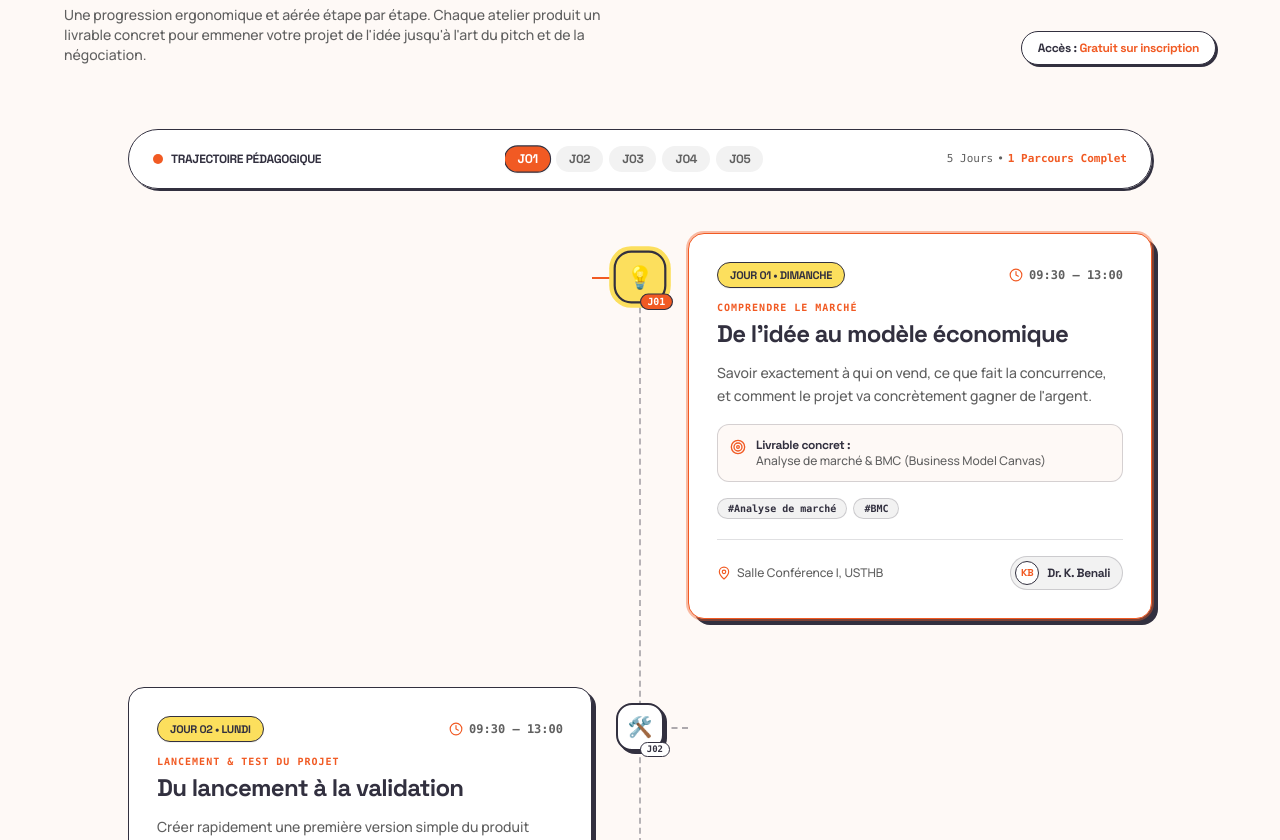
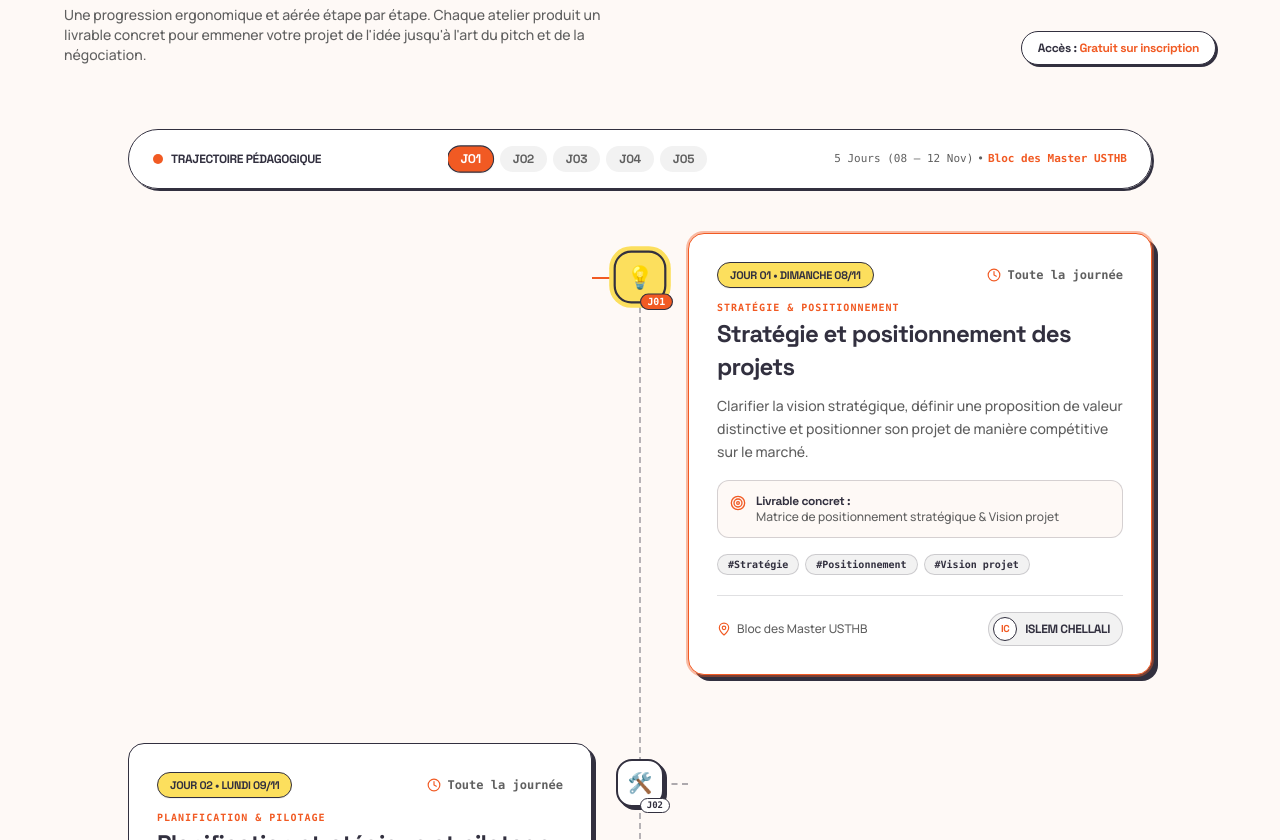
Before and after one commit to b4myns/inno-week-usthb, a Next.js app: page / in a window 1280 px wide. Shown: the part 1960-2800 px from the top of the page. Built offline with nearby package versions, Linux system fonts and the light colour scheme.

Commit message:
feat: ajout logo Renoh Tech dans navbar, mise à jour formateurs et lieu Bloc des Master USTHB

```diff
--- a/src/app/page.tsx
+++ b/src/app/page.tsx
@@ -131,7 +131,7 @@ export default function Home() {
             <FolderBadge
               title="Lancement"
               subtitle="Dimanche 08 Novembre"
-              tag="USTHB"
+              tag="BLOC DES MASTER"
               rotate={-3}
             />
           </div>
@@ -313,13 +313,13 @@ export default function Home() {
         <div className="grid grid-cols-1 md:grid-cols-3 gap-10 pb-10 border-b border-[#32303F]/15">
           {/* Column 1: Brand & Description */}
           <div className="space-y-3">
-            <DualBrandLogos />
+            <DualBrandLogos showRenoh={false} />
             <p className="text-xs text-[#606060] leading-relaxed">
               L&apos;accélérateur d&apos;innovation étudiante et d&apos;entrepreneuriat technologique de l&apos;Université des Sciences et de la Technologie Houari Boumediene.
             </p>
             <div className="inline-flex items-center gap-1.5 text-xs font-heading font-bold text-[#32303F] bg-white px-3 py-1 rounded-full border border-[#32303F]">
               <MapPin className="w-3.5 h-3.5 text-[#F15A23]" />
-              <span>USTHB Bab Ezzouar, Alger</span>
+              <span>Bloc des Master USTHB • Bab Ezzouar</span>
             </div>
           </div>
 
--- a/src/app/register/page.tsx
+++ b/src/app/register/page.tsx
@@ -29,33 +29,33 @@ interface FormData {
 const ALL_FORMATIONS = [
   {
     id: "01",
-    day: "Jour 01 • Dimanche",
-    title: "01. De l'idée au modèle économique / Comprendre le marché",
-    desc: "Savoir exactement à qui on vend, ce que fait la concurrence, et comment le projet va concrètement gagner de l'argent (Analyse de marché & BMC).",
+    day: "Jour 01 • Dimanche 08/11 (Toute la journée)",
+    title: "01. Stratégie et positionnement des projets — Islem Chellali",
+    desc: "Clarifier la vision stratégique, définir une proposition de valeur distinctive et positionner son projet de manière compétitive (Lieu : Bloc des Master USTHB).",
   },
   {
     id: "02",
-    day: "Jour 02 • Lundi",
-    title: "02. Du lancement à la validation / Lancement & Test du projet",
-    desc: "Créer rapidement une première version simple du produit (MVP), la faire tester par de vrais utilisateurs et ajuster le tir sans gaspiller d'argent.",
+    day: "Jour 02 • Lundi 09/11 (Toute la journée)",
+    title: "02. Planification stratégique et pilotage de projet — Mohamed Yakoubi",
+    desc: "Structurer la feuille de route opérationnelle, maîtriser les outils de pilotage de projet et exécuter avec agilité (Lieu : Bloc des Master USTHB).",
   },
   {
     id: "03",
-    day: "Jour 03 • Mardi",
-    title: "03. De la rentabilité au financement / Budget & Aides financières",
-    desc: "Calculer les dépenses et recettes pour savoir à partir de quand le projet devient rentable, et trouver des aides publiques pour se lancer.",
+    day: "Jour 03 • Mardi 10/11 (Demi-journée)",
+    title: "03. Ingénierie financière et rentabilité des projets — Billel Moula",
+    desc: "Modélisation financière prévisionnelle, rentabilité, structure des coûts et leviers d'aides et financements (Lieu : Bloc des Master USTHB).",
   },
   {
     id: "04",
-    day: "Jour 04 • Mercredi",
-    title: "04. Des ressources financières à la sécurisation / Investisseurs & Protection légale",
-    desc: "Trouver des investisseurs plus importants et protéger juridiquement ses idées, sa marque et l'entente entre associés.",
+    day: "Jour 04 • Mercredi 11/11 (Demi-journée)",
+    title: "04. Stratégies commerciale et développement des marchés — Abdelmalek Chetta",
+    desc: "Techniques de prospection, Go-To-Market, acquisition clients et pénétration stratégique des marchés (Lieu : Bloc des Master USTHB).",
   },
   {
     id: "05",
-    day: "Jour 05 • Jeudi",
-    title: "05. Du pitch à la croissance / Réussir son Pitch",
-    desc: "Convaincre des jurys ou investisseurs en quelques minutes avec une présentation percutante, storytelling financier et négociations de pitch.",
+    day: "Jour 05 • Jeudi 12/11 (Demi-journée)",
+    title: "05. Croissance stratégique et pérennisation des projets — Hicham Gaoua",
+    desc: "Mise à l'échelle durable, pérennisation des structures, levée de fonds et pitch devant jury (Lieu : Bloc des Master USTHB).",
   },
 ];
 
@@ -285,7 +285,7 @@ export default function RegisterPage() {
 
                   <p className="text-xs sm:text-sm text-[#32303F] leading-relaxed font-medium">
                     L&apos;équipe organisatrice du club PI va examiner votre profil et vos motivations.
-                    La décision officielle ainsi que votre convocation pour les ateliers à l&apos;USTHB vous seront envoyées directement par <strong>e-mail</strong> à :
+                    La décision officielle ainsi que votre convocation pour les ateliers au Bloc des Master USTHB vous seront envoyées directement par <strong>e-mail</strong> à :
                   </p>
 
                   <div className="inline-flex items-center gap-2 bg-[#FEF9F6] border border-[#32303F] rounded-xl px-3.5 py-2 text-xs font-mono font-bold text-[#10459A]">
--- a/src/components/FAQAccordion.tsx
+++ b/src/components/FAQAccordion.tsx
@@ -4,6 +4,10 @@ import { useState } from "react";
 import { motion, AnimatePresence } from "framer-motion";
 
 const FAQS = [
+  {
+    q: "Où se déroule l'événement ?",
+    a: "Tous les ateliers et sessions de l'Inno-Week se déroulent dans le Bloc des Master USTHB (Bab Ezzouar, Alger).",
+  },
   {
     q: "L'inscription à l'Inno-Week est-elle gratuite ?",
     a: "Oui, la participation à l'ensemble des 5 ateliers de l'Inno-Week est 100% gratuite pour tous les étudiants sélectionnés par Project Initiative.",
--- a/src/components/Navbar.tsx
+++ b/src/components/Navbar.tsx
@@ -17,8 +17,22 @@ export default function Navbar() {
             </span>
           </Link>
           <span className="hidden sm:inline-block text-[11px] font-mono uppercase bg-[#ECE4D5] text-[#78716C] px-2 py-0.5 rounded-full border border-[#DED3BF]">
-            CENTRE BAB EZZOUAR
+            BLOC DES MASTER USTHB
           </span>
+          <a
+            href="https://renohdz.com/"
+            target="_blank"
+            rel="noopener noreferrer"
+            className="flex items-center gap-1.5 hover:opacity-85 transition"
+            title="Renoh Tech"
+          >
+            {/* eslint-disable-next-line @next/next/no-img-element */}
+            <img
+              src="/renoh-dz-logo-tight.png"
+              alt="Renoh Tech"
+              className="h-6 w-auto object-contain"
+            />
+          </a>
         </div>
 
         {/* Right: Navigation Links */}
--- a/src/components/ProgramTree.tsx
+++ b/src/components/ProgramTree.tsx
@@ -35,100 +35,100 @@ const WORKSHOP_STEPS: WorkshopStep[] = [
   {
     id: "01",
     stepNumber: "01",
-    day: "Jour 01 • Dimanche",
-    time: "09:30 — 13:00",
-    title: "De l'idée au modèle économique",
-    subtitle: "COMPRENDRE LE MARCHÉ",
+    day: "Jour 01 • Dimanche 08/11",
+    time: "Toute la journée",
+    title: "Stratégie et positionnement des projets",
+    subtitle: "STRATÉGIE & POSITIONNEMENT",
     description:
-      "Savoir exactement à qui on vend, ce que fait la concurrence, et comment le projet va concrètement gagner de l'argent.",
-    deliverable: "Analyse de marché & BMC (Business Model Canvas)",
-    location: "Salle Conférence I, USTHB",
+      "Clarifier la vision stratégique, définir une proposition de valeur distinctive et positionner son projet de manière compétitive sur le marché.",
+    deliverable: "Matrice de positionnement stratégique & Vision projet",
+    location: "Bloc des Master USTHB",
     trainer: {
-      name: "Dr. K. Benali",
-      role: "Expert Business Models & Enseignant USTHB",
-      initials: "KB",
+      name: "ISLEM CHELLALI",
+      role: "Expert Stratégie & Positionnement de Projets",
+      initials: "IC",
     },
-    tags: ["Analyse de marché", "BMC"],
+    tags: ["Stratégie", "Positionnement", "Vision projet"],
     icon: "💡",
     nodeBg: "bg-[#FCDF5D]",
   },
   {
     id: "02",
     stepNumber: "02",
-    day: "Jour 02 • Lundi",
-    time: "09:30 — 13:00",
-    title: "Du lancement à la validation",
-    subtitle: "LANCEMENT & TEST DU PROJET",
+    day: "Jour 02 • Lundi 09/11",
+    time: "Toute la journée",
+    title: "Planification stratégique et pilotage de projet",
+    subtitle: "PLANIFICATION & PILOTAGE",
     description:
-      "Créer rapidement une première version simple du produit (MVP), la faire tester par de vrais utilisateurs et ajuster le tir sans gaspiller d'argent.",
-    deliverable: "Stratégie Go-To-Market & Méthode de pivot rapide",
-    location: "Open Espace Découverte, USTHB",
+      "Structurer la feuille de route opérationnelle, maîtriser les outils de pilotage de projet et définir les jalons clés pour exécuter avec agilité.",
+    deliverable: "Roadmap opérationnelle & Plan de pilotage de projet",
+    location: "Bloc des Master USTHB",
     trainer: {
-      name: "O. Mansouri",
-      role: "Product Lead & Formateur Startup",
-      initials: "OM",
+      name: "MOHAMED YAKOUBI",
+      role: "Expert Planification & Pilotage de Projets",
+      initials: "MY",
     },
-    tags: ["Stratégie Go-To-Market", "Agilité stratégique et pivot de projet"],
+    tags: ["Planification stratégique", "Pilotage", "Méthodes Agiles"],
     icon: "🛠️",
     nodeBg: "bg-[#FFFFFF]",
   },
   {
     id: "03",
     stepNumber: "03",
-    day: "Jour 03 • Mardi",
-    time: "09:30 — 13:00",
-    title: "De la rentabilité au financement",
-    subtitle: "BUDGET & AIDES FINANCIÈRES",
+    day: "Jour 03 • Mardi 10/11",
+    time: "Demi-journée",
+    title: "Ingénierie financière et rentabilité des projets",
+    subtitle: "FINANCE & RENTABILITÉ",
     description:
-      "Calculer les dépenses et recettes pour savoir à partir de quand le projet devient rentable, et trouver des aides publiques pour se lancer.",
-    deliverable: "Budget prévisionnel & Cartographie des aides publiques",
-    location: "Salle Conférence I, USTHB",
+      "Établir le modèle financier prévisionnel, évaluer la rentabilité et le seuil de rentabilité du projet, et identifier les mécanismes de financement.",
+    deliverable: "Modèle financier de rentabilité & Budget prévisionnel",
+    location: "Bloc des Master USTHB",
     trainer: {
-      name: "S. Zerrouki",
-      role: "Expert Financier & Conseil en Financement",
-      initials: "SZ",
+      name: "BILLEL MOULA",
+      role: "Expert en Ingénierie Financière & Rentabilité",
+      initials: "BM",
     },
-    tags: ["Fondamentaux financiers", "Ingénierie financière et aides publiques"],
+    tags: ["Ingénierie financière", "Rentabilité", "Budget prévisionnel"],
     icon: "📊",
     nodeBg: "bg-[#FFFFFF]",
   },
   {
     id: "04",
     stepNumber: "04",
-    day: "Jour 04 • Mercredi",
-    time: "09:30 — 13:00",
-    title: "Des ressources financières à la sécurisation",
-    subtitle: "INVESTISSEURS & PROTECTION LÉGALE",
+    day: "Jour 04 • Mercredi 11/11",
+    time: "Demi-journée",
+    title: "Stratégies commerciale et développement des marchés",
+    subtitle: "COMMERCIAL & MARCHÉS",
     description:
-      "Trouver des investisseurs plus importants et protéger juridiquement ses idées, sa marque et l'entente entre associés.",
-    deliverable: "Dossier de structuration juridique, propriété & levée de fonds",
-    location: "Espace Startup Hub, USTHB",
+      "Concevoir une stratégie commerciale performante, structurer l'acquisition de clients et accélérer le développement des marchés cibles.",
+    deliverable: "Plan d'action commercial & Stratégie Go-To-Market",
+    location: "Bloc des Master USTHB",
     trainer: {
-      name: "M. Haddad",
-      role: "Consultant Juridique & Propriété Intellectuelle",
-      initials: "MH",
+      name: "Abdelmalek Chetta",
+      role: "Expert Stratégie Commerciale & Marchés",
+      initials: "AC",
     },
-    tags: ["Structuration juridique & propriété", "Levée de fonds"],
-    icon: "🛡️",
+    tags: ["Stratégie commerciale", "Développement marchés", "Go-To-Market"],
+    icon: "🎯",
     nodeBg: "bg-[#FFFFFF]",
   },
   {
     id: "05",
     stepNumber: "05",
-    day: "Jour 05 • Jeudi",
-    time: "09:30 — 13:00",
-    title: "Du pitch à la croissance",
-    subtitle: "RÉUSSIR SON PITCH",
+    day: "Jour 05 • Jeudi 12/11",
+    time: "Demi-journée",
+    title: "Croissance stratégique et pérennisation des projets",
+    subtitle: "CROISSANCE & PÉRENNISATION",
     description:
-      "Convaincre des jurys ou investisseurs en quelques minutes avec une présentation percutante, puis structurer son entreprise pour grandir à grande échelle.",
-    deliverable: "Pitch Deck percutant & Maîtrise des négociations",
-    location: "Grand Auditorium Houari Boumediene, USTHB",
+      "Déployer les leviers de croissance durable, structurer la montée en charge, pérenniser les acquis organisationnels et préparer le pitch final.",
+    deliverable: "Plan de passage à l'échelle & Dossier de pérennisation",
+    location: "Bloc des Master USTHB",
     trainer: {
-      name: "L. Ait-Amir",
-      role: "Pitch Coach & Expert en Négociation",
-      initials: "LA",
+      name: "HICHAM GAOUA",
+      role: "Expert Croissance Stratégique & Scale-up",
+      initials: "HG",
     },
-    tags: ["Storytelling financier", "Négociations de pitch"],
+    tags: ["Croissance stratégique", "Pérennisation", "Pitch & Scale"],
     icon: "🚀",
     nodeBg: "bg-[#F15A23]",
   },
@@ -170,9 +170,9 @@ export default function ProgramTree() {
         </div>
 
         <div className="hidden sm:flex items-center gap-1 text-[11px] text-[#606060] font-mono px-3">
-          <span>5 Jours</span>
+          <span>5 Jours (08 — 12 Nov)</span>
           <span>•</span>
-          <span className="text-[#F15A23] font-bold">1 Parcours Complet</span>
+          <span className="text-[#F15A23] font-bold">Bloc des Master USTHB</span>
         </div>
       </div>
 
```
Also changed, not shown: src/components/ClubVisuals.tsx (+33 -2 lines).
